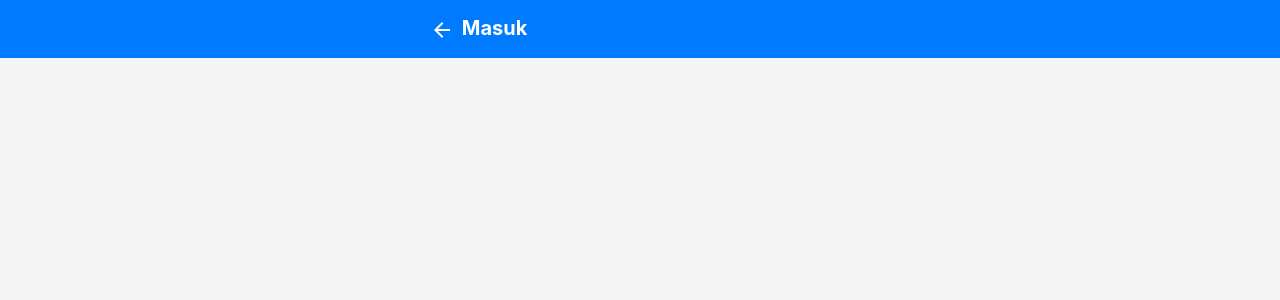
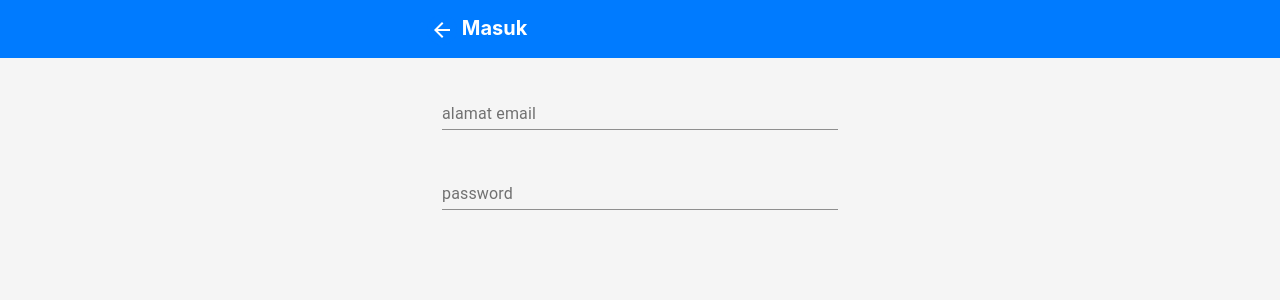
Before and after one commit to audeta35/dev-cuci-sofa, a Next.js app: page /masuk in a window 1280 px wide. Shown: the top 300 px of the page. Built offline with nearby package versions, Linux system fonts and the light colour scheme.

Commit message:
Pages : modifikasi halaman daftar dan masuk

```diff
--- a/pages/daftar.js
+++ b/pages/daftar.js
@@ -4,6 +4,11 @@ import { Container } from '@material-ui/core';
 import Navbars from '../Component/Navbars';
 
 class daftar extends Component {
+
+    componentDidMount() {
+
+        console.log('halaman daftar');
+    }
 
     render() {
 
--- a/pages/masuk.js
+++ b/pages/masuk.js
@@ -1,8 +1,24 @@
 import React, { Component, Fragment } from 'react';
+import { Container, TextField } from '@material-ui/core';
+import { Row, Col } from 'reactstrap';
 import Navbars from '../Component/Navbars';
-import { Container } from '@material-ui/core';
 
 class masuk extends Component {
+
+    constructor(props) {
+
+        super(props);
+        this.state=  {
+
+            email : '',
+            password : '',
+        }
+    }
+
+    componentDidmount() {
+
+        console.log('halaman masuk');
+    }
 
     render() {
 
@@ -11,7 +27,15 @@ class masuk extends Component {
             <Fragment>
                 <Navbars navbrand="Masuk" stack={true} />
                 <Container maxWidth="xs">
+                    <Row className="my-2">
+                        <Col md={12} className="my-3">
+                            <TextField label="alamat email" fullWidth />
+                        </Col>
 
+                        <Col md={12} className="my-3">
+                            <TextField label="password" fullWidth />
+                        </Col>
+                    </Row>
                 </Container>
             </Fragment>
         )
```
